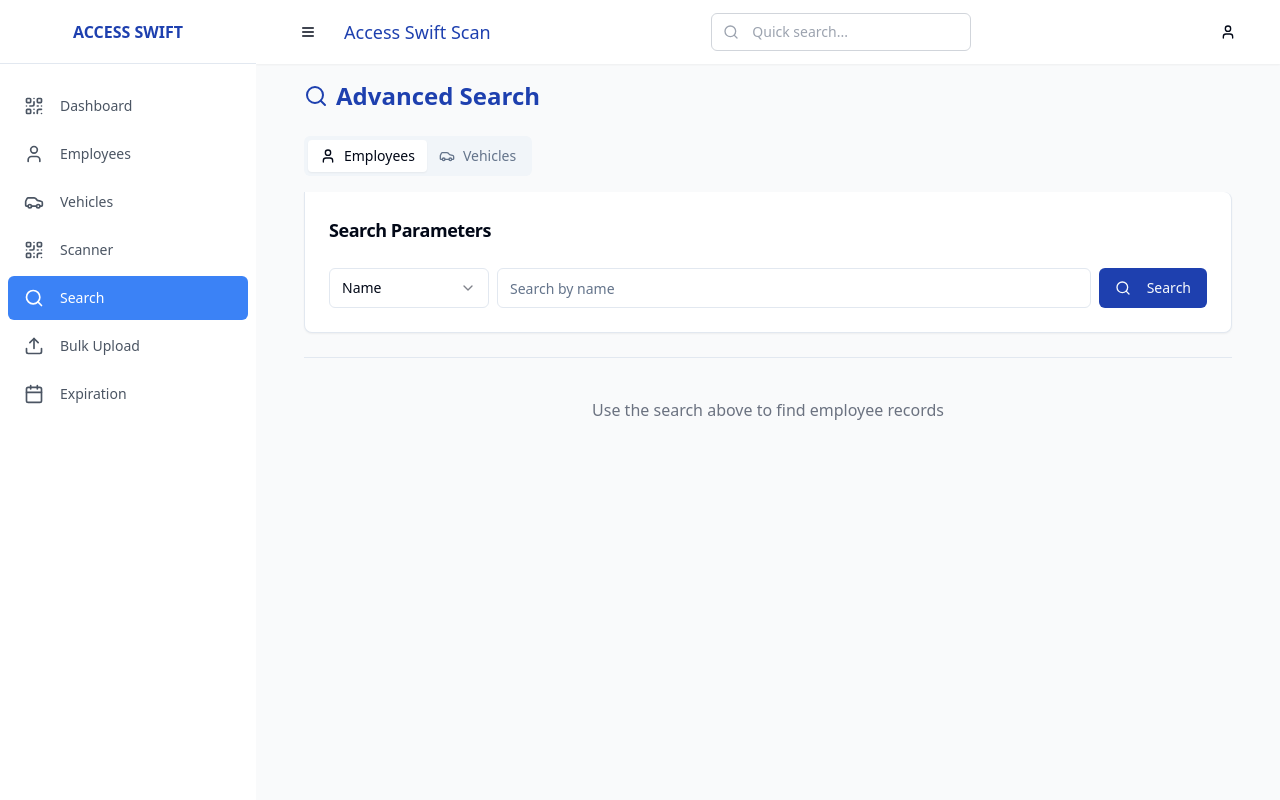
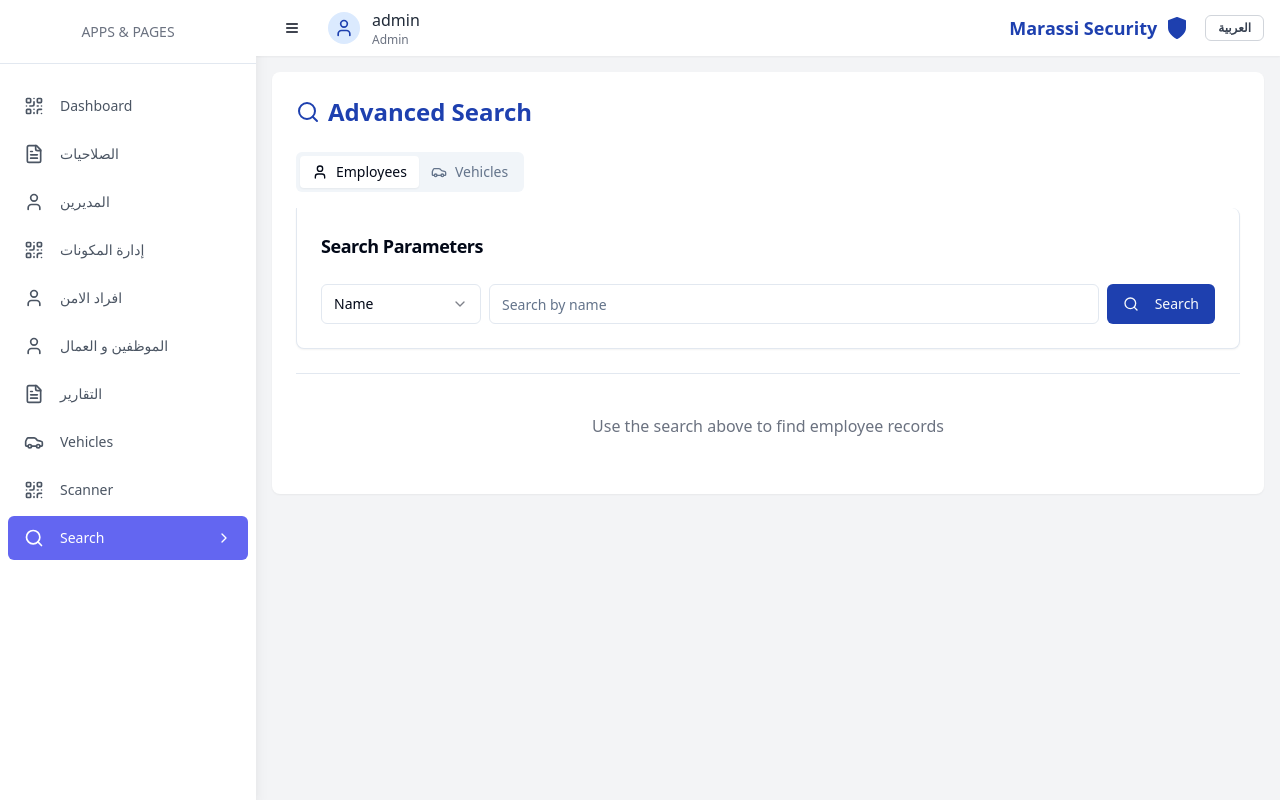
Before and after one commit to AhmedHussein85AH/access-swift-scan, a React (Vite) app: page /search in a window 1280 px wide. Built offline with nearby package versions, Linux system fonts and the light colour scheme.

Commit message:
Refactor: Update app layout and styling
This commit refactors the application's layout and styling to match the provided image.

```diff
--- a/src/components/Layout.tsx
+++ b/src/components/Layout.tsx
@@ -15,12 +15,12 @@ const Layout = ({ children }: LayoutProps) => {
   };
 
   return (
-    <div className="flex h-screen bg-gray-50">
+    <div className="flex h-screen bg-gray-100">
       <Sidebar isOpen={sidebarOpen} />
       <div className="flex flex-col flex-1 overflow-hidden">
         <Navbar toggleSidebar={toggleSidebar} />
-        <main className="flex-1 overflow-y-auto bg-gray-50 p-4">
-          <div className="container mx-auto">
+        <main className="flex-1 overflow-y-auto p-4">
+          <div className="bg-white rounded-lg shadow-sm p-6">
             {children}
           </div>
         </main>
--- a/src/components/Navbar.tsx
+++ b/src/components/Navbar.tsx
@@ -1,7 +1,8 @@
 
 import React from 'react';
 import { Button } from "@/components/ui/button";
-import { Menu, User, Search } from 'lucide-react';
+import { Menu, User, Search, ChevronLeft } from 'lucide-react';
+import { Badge } from "@/components/ui/badge";
 
 interface NavbarProps {
   toggleSidebar: () => void;
@@ -9,33 +10,35 @@ interface NavbarProps {
 
 const Navbar = ({ toggleSidebar }: NavbarProps) => {
   return (
-    <header className="bg-white shadow-sm z-10">
-      <div className="px-4 sm:px-6 lg:px-8">
-        <div className="flex items-center justify-between h-16">
+    <header className="bg-white shadow-sm z-10 px-4 py-2">
+      <div className="flex items-center justify-between">
+        <div className="flex items-center">
+          <Button variant="ghost" size="icon" onClick={toggleSidebar} className="mr-4">
+            <Menu className="h-5 w-5" />
+          </Button>
           <div className="flex items-center">
-            <Button variant="ghost" size="icon" onClick={toggleSidebar} className="mr-4">
-              <Menu className="h-5 w-5" />
-            </Button>
-            <h1 className="text-lg font-medium text-access-primary">
-              Access Swift Scan
+            <div className="w-8 h-8 rounded-full bg-blue-100 flex items-center justify-center mr-3">
+              <User className="h-5 w-5 text-access-primary" />
+            </div>
+            <div>
+              <h2 className="text-gray-800 font-medium">admin</h2>
+              <p className="text-gray-500 text-xs">Admin</p>
+            </div>
+          </div>
+        </div>
+        <div className="flex items-center">
+          <div className="mr-4">
+            <h1 className="text-access-primary font-bold text-lg flex items-center">
+              Marassi Security
+              <span className="ml-2">
+                <svg width="24" height="24" viewBox="0 0 24 24" fill="none" xmlns="http://www.w3.org/2000/svg">
+                  <path d="M12 22C12 22 20 18 20 12V5L12 2L4 5V12C4 18 12 22 12 22Z" fill="#1E40AF" stroke="#1E40AF" strokeWidth="2" strokeLinecap="round" strokeLinejoin="round"/>
+                </svg>
+              </span>
             </h1>
           </div>
-          <div className="hidden md:block">
-            <div className="relative">
-              <div className="absolute inset-y-0 left-0 flex items-center pl-3 pointer-events-none">
-                <Search className="h-4 w-4 text-gray-400" />
-              </div>
-              <input
-                type="search"
-                placeholder="Quick search..."
-                className="pl-10 pr-4 py-2 border border-gray-300 rounded-md text-sm focus:outline-none focus:ring-2 focus:ring-access-secondary focus:border-access-secondary"
-              />
-            </div>
-          </div>
           <div className="flex items-center">
-            <Button variant="ghost" size="icon" className="ml-4">
-              <User className="h-5 w-5" />
-            </Button>
+            <Badge variant="outline" className="rounded-md px-3 py-1 border-gray-300 text-gray-700">العربية</Badge>
           </div>
         </div>
       </div>
--- a/src/components/Sidebar.tsx
+++ b/src/components/Sidebar.tsx
@@ -7,7 +7,9 @@ import {
   QrCode,
   Search,
   Upload,
-  Calendar
+  Calendar,
+  ChevronRight,
+  FileText
 } from 'lucide-react';
 
 interface SidebarProps {
@@ -19,35 +21,42 @@ const Sidebar = ({ isOpen }: SidebarProps) => {
 
   const navItems = [
     { name: 'Dashboard', path: '/', icon: <QrCode className="w-5 h-5" /> },
-    { name: 'Employees', path: '/employees', icon: <User className="w-5 h-5" /> },
+    { name: 'الصلاحيات', path: '/permissions', icon: <FileText className="w-5 h-5" /> },
+    { name: 'المديرين', path: '/managers', icon: <User className="w-5 h-5" /> },
+    { name: 'إدارة المكونات', path: '/components', icon: <QrCode className="w-5 h-5" /> },
+    { name: 'افراد الامن', path: '/security', icon: <User className="w-5 h-5" /> },
+    { name: 'الموظفين و العمال', path: '/employees', icon: <User className="w-5 h-5" /> },
+    { name: 'التقارير', path: '/reports', icon: <FileText className="w-5 h-5" /> },
     { name: 'Vehicles', path: '/vehicles', icon: <Car className="w-5 h-5" /> },
     { name: 'Scanner', path: '/scanner', icon: <QrCode className="w-5 h-5" /> },
     { name: 'Search', path: '/search', icon: <Search className="w-5 h-5" /> },
-    { name: 'Bulk Upload', path: '/upload', icon: <Upload className="w-5 h-5" /> },
-    { name: 'Expiration', path: '/expiration', icon: <Calendar className="w-5 h-5" /> },
   ];
 
   return (
     <div className={`bg-white shadow-lg ${isOpen ? 'w-64' : 'w-20'} transition-all duration-300 ease-in-out`}>
       <div className="h-16 flex items-center justify-center border-b">
-        <span className={`text-access-primary font-bold ${isOpen ? 'block' : 'hidden'}`}>
-          ACCESS SWIFT
-        </span>
-        {!isOpen && <QrCode className="h-8 w-8 text-access-primary" />}
+        <div className="text-center py-4">
+          <div className="text-sm text-gray-500">APPS & PAGES</div>
+        </div>
       </div>
       <nav className="mt-5 px-2">
         {navItems.map((item) => (
           <Link
             key={item.name}
             to={item.path}
-            className={`flex items-center px-4 py-3 mt-1 text-sm font-medium rounded-md transition-colors duration-200 ${
+            className={`flex items-center justify-between px-4 py-3 mt-1 text-sm font-medium rounded-md transition-colors duration-200 ${
               location.pathname === item.path
-                ? 'bg-access-secondary text-white'
-                : 'text-gray-600 hover:bg-access-highlight hover:text-access-primary'
+                ? 'bg-indigo-500 text-white'
+                : 'text-gray-600 hover:bg-gray-100'
             }`}
           >
-            {item.icon}
-            <span className={`ml-4 ${isOpen ? 'block' : 'hidden'}`}>{item.name}</span>
+            <div className="flex items-center">
+              {item.icon}
+              <span className={`ml-4 ${isOpen ? 'block' : 'hidden'}`}>{item.name}</span>
+            </div>
+            {location.pathname === item.path && (
+              <ChevronRight className="w-4 h-4" />
+            )}
           </Link>
         ))}
       </nav>
--- a/src/components/ui/badge.tsx
+++ b/src/components/ui/badge.tsx
@@ -16,6 +16,8 @@ const badgeVariants = cva(
         destructive:
           "border-transparent bg-destructive text-destructive-foreground hover:bg-destructive/80",
         outline: "text-foreground",
+        purple:
+          "border-transparent bg-indigo-500 text-white",
       },
     },
     defaultVariants: {
--- a/src/pages/NewVehicle.tsx
+++ b/src/pages/NewVehicle.tsx
@@ -4,7 +4,8 @@ import Layout from '@/components/Layout';
 import VehicleForm from '@/components/VehicleForm';
 import { useToast } from "@/hooks/use-toast";
 import { useNavigate } from 'react-router-dom';
-import { Car } from 'lucide-react';
+import { Car, Plus } from 'lucide-react';
+import { Button } from '@/components/ui/button';
 
 const NewVehicle = () => {
   const { toast } = useToast();
@@ -26,11 +27,15 @@ const NewVehicle = () => {
   return (
     <Layout>
       <div className="space-y-6">
-        <div className="flex justify-between items-center">
-          <h1 className="text-2xl font-bold text-access-primary flex items-center">
-            <Car className="mr-2 h-6 w-6" />
+        <div className="flex justify-between items-center mb-6">
+          <h1 className="text-xl font-bold text-gray-800 flex items-center">
+            <Car className="mr-2 h-6 w-6 text-access-primary" />
             Register New Vehicle
           </h1>
+          <Button variant="default" className="bg-indigo-500 hover:bg-indigo-600">
+            <Plus className="mr-1 h-4 w-4" />
+            إضافة جديد
+          </Button>
         </div>
 
         <VehicleForm onSubmit={handleSubmit} />
```
